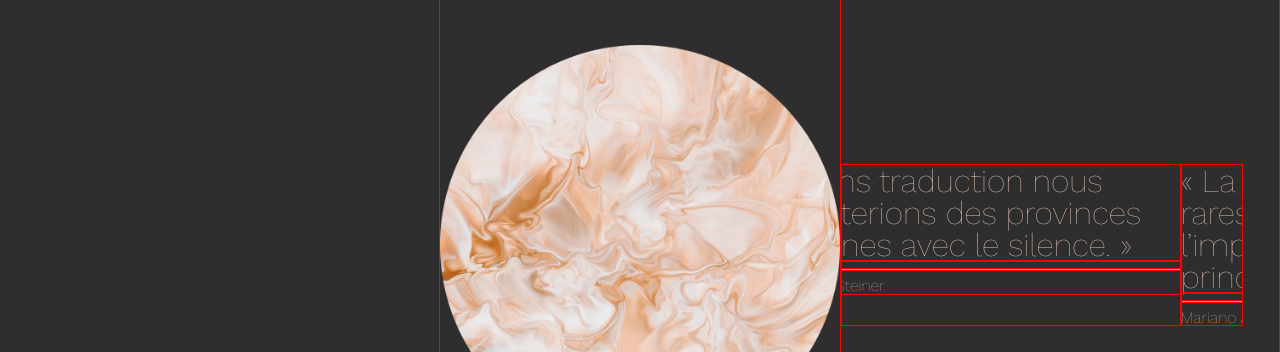
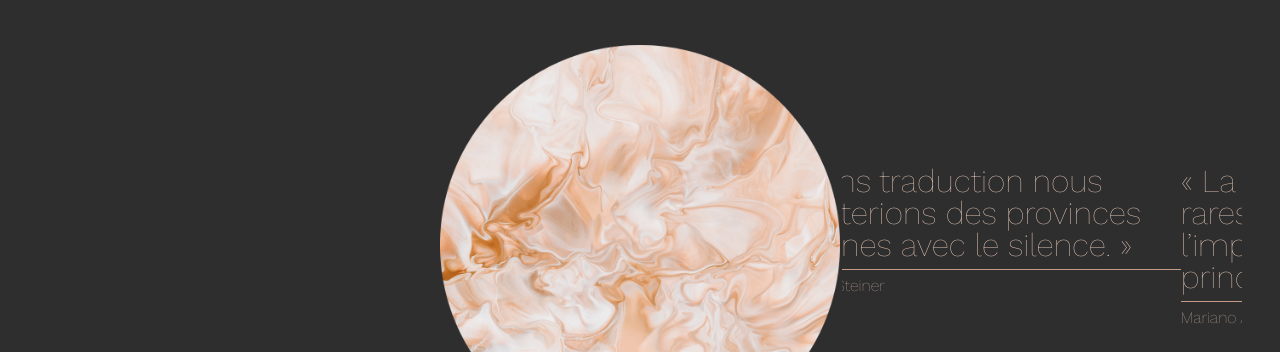
Before and after one commit to james-fowkes/portfolio-project, a plain HTML site: page index.html in a window 1280 px wide. Shown: the part 155-507 px from the top of the page. Drawn offline with nearby package versions, Linux system fonts and the light colour scheme.

Commit message:
removes red outline

```diff
--- a/resources/css/styles.css
+++ b/resources/css/styles.css
@@ -1,9 +1,5 @@
 
 /* UNIVERSAL */
-
-* {
-    outline: solid 1px red;
-}
 
 html {
     background-color: #2E2E2E;
```
